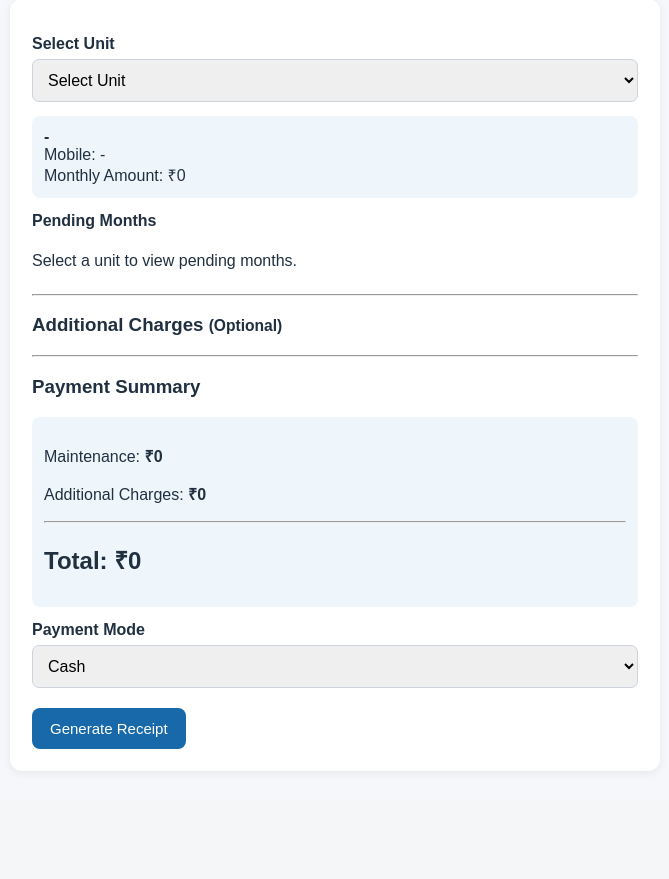
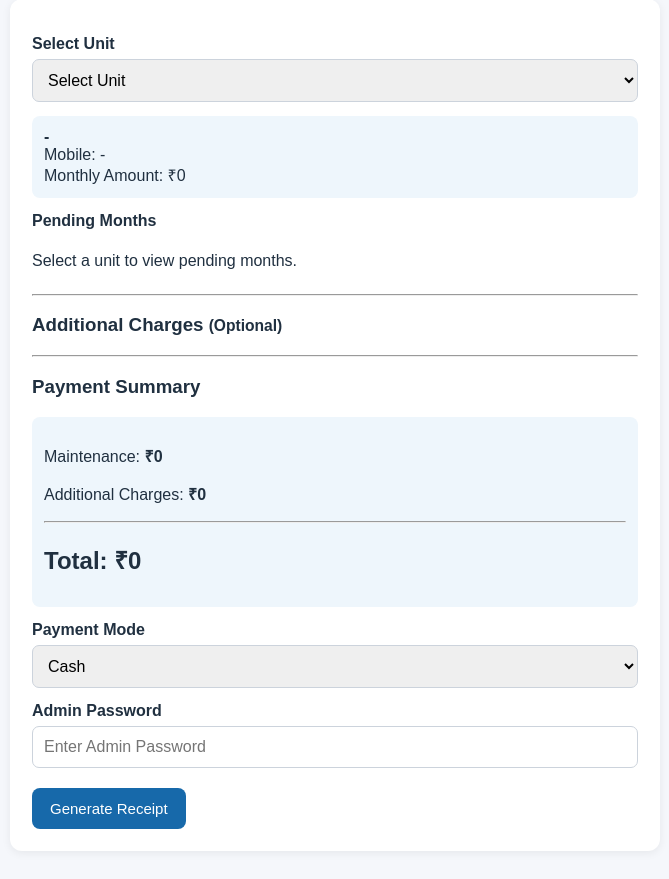
Before and after one commit to reyshaikh/sameer-manzil-maintenance, a Flask app: template templates/collection.html in a window 1280 px wide. Shown: the part 135-1014 px from the top of the page, without its empty margins (146-815 px from the left). Before the commit the page ends 884 px from the top, so only its background shows below. Run offline with Flask 3, Linux system fonts and the light colour scheme; the template is opened without the code that fills it, so the values that code supplies are empty; parts of the project's set-up code (start-up, migrations or seed data) failed here and were passed over.

Commit message:
add password for generating receipt

```diff
--- a/templates/collection.html
+++ b/templates/collection.html
@@ -55,7 +55,20 @@
     <label for="txn">Transaction / Cheque Number</label>
     <input type="text" name="transaction_id" id="txn">
   </div>
+  <div class="form-group">
 
+      <label>
+          Admin Password
+      </label>
+
+      <input
+          type="password"
+          name="admin_password"
+          required
+          placeholder="Enter Admin Password"
+      >
+
+  </div>
   <button class="btn" type="submit" style="margin-top:20px;">Generate Receipt</button>
 </form>
 
```
